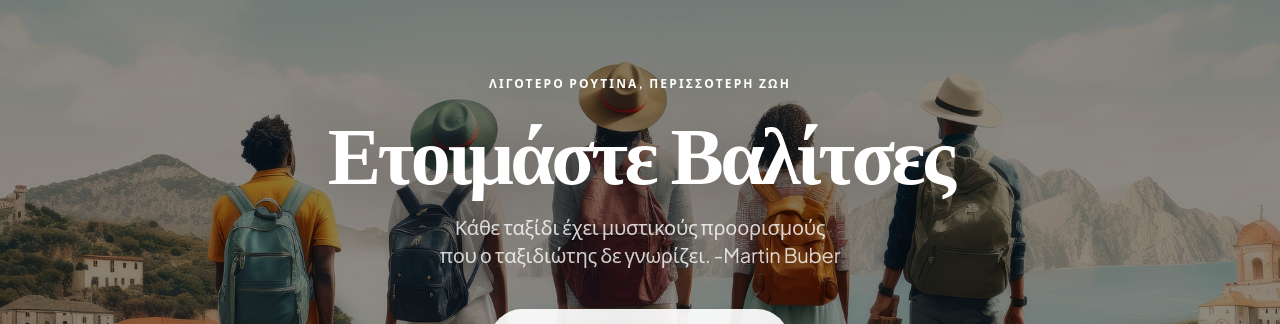
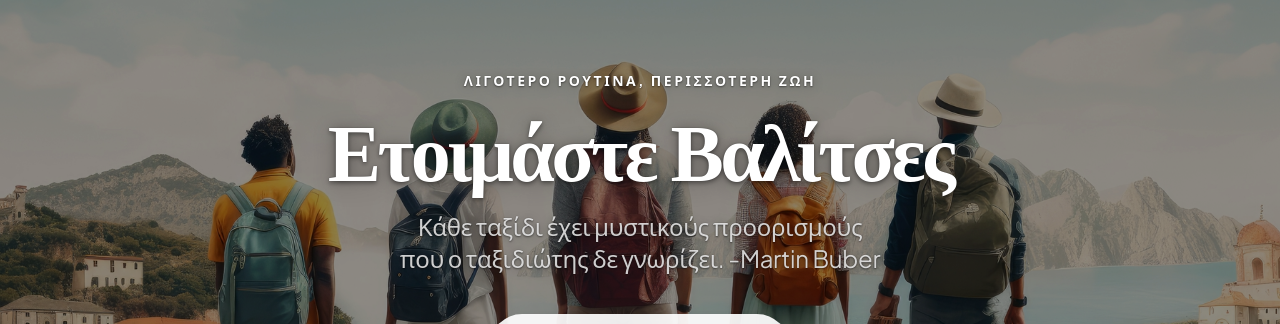
Before and after one commit to AthanasiosOikonomou/Valitsa-Travel, a React (Vite) app: page / in a window 1280 px wide. Shown: the part 184-508 px from the top of the page. Built offline with nearby package versions, Linux system fonts and the light colour scheme; no server answers; the database is empty.

Commit message:
fixing hero text

```diff
--- a/src/components/HeroSection.tsx
+++ b/src/components/HeroSection.tsx
@@ -43,7 +43,7 @@ const HeroSection = () => {
             initial={{ opacity: 0, y: 10, scale: 0.98 }}
             animate={{ opacity: 1, y: 0, scale: 1 }}
             transition={{ duration: 0.45, ease: [0.22, 1, 0.36, 1] }}
-            className="label-ui text-white mb-5 drop-shadow-[0_2px_14px_rgba(0,0,0,0.35)]"
+            className="label-ui text-sm text-white mb-5 hero-copy-depth"
           >
             {t("hero.label")}
           </motion.p>
@@ -56,7 +56,7 @@ const HeroSection = () => {
               delay: 0.1,
               ease: [0.22, 1, 0.36, 1],
             }}
-            className="text-hero text-display text-white mb-6 drop-shadow-[0_10px_32px_rgba(0,0,0,0.42)]"
+            className="text-hero text-display text-white mb-6 hero-copy-depth-title"
           >
             {t("hero.title")}
           </motion.h1>
@@ -70,7 +70,7 @@ const HeroSection = () => {
                 delay: 0.2,
                 ease: [0.22, 1, 0.36, 1],
               }}
-              className="premium-subheading text-white/80 text-lg md:text-xl mb-10 max-w-2xl mx-auto drop-shadow-[0_4px_18px_rgba(0,0,0,0.3)]"
+              className="premium-subheading text-white/80 text-xl md:text-2xl mb-10 max-w-2xl mx-auto hero-copy-depth"
             >
               {t("hero.subtitle")}
             </motion.p>
--- a/src/index.css
+++ b/src/index.css
@@ -445,6 +445,23 @@ body.modal-blur-active .navbar-shell {
     letter-spacing: -0.045em;
     font-weight: 600;
     line-height: 0.95;
+  }
+
+  /* Subtle halo + drop so hero copy (incl. Greek accents) reads off busy photos */
+  .hero-copy-depth {
+    text-shadow:
+      0 0 1px rgba(0, 0, 0, 0.45),
+      0 0 8px rgba(0, 0, 0, 0.18),
+      0 1px 2px rgba(0, 0, 0, 0.42),
+      0 2px 14px rgba(0, 0, 0, 0.2);
+  }
+
+  .hero-copy-depth-title {
+    text-shadow:
+      0 0 1px rgba(0, 0, 0, 0.5),
+      0 0 12px rgba(0, 0, 0, 0.2),
+      0 2px 4px rgba(0, 0, 0, 0.38),
+      0 4px 22px rgba(0, 0, 0, 0.22);
   }
 
   .text-body-prose {
```
